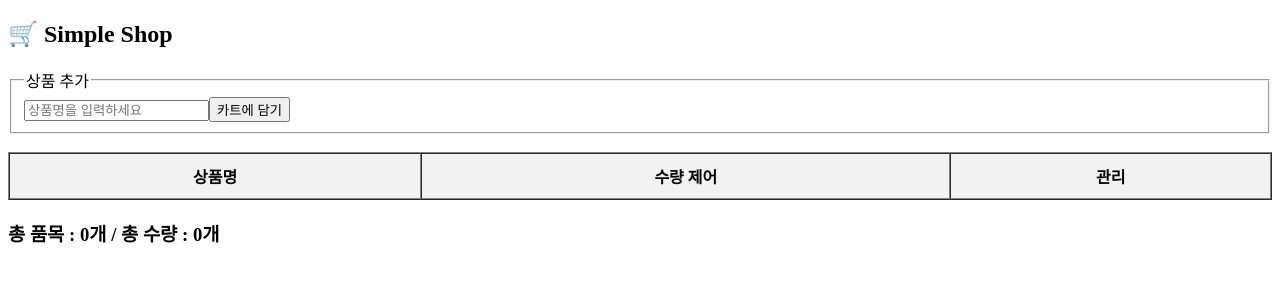
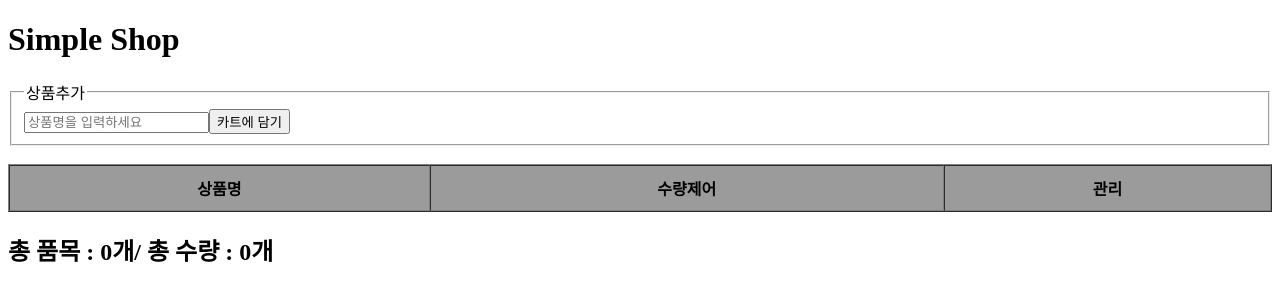
Before and after one commit to haneulgim95-hub/lecture-02-cart, a React (Vite) app: page / in a window 1280 px wide. Shown: the top 300 px of the page. Built offline with nearby package versions, Linux system fonts and the light colour scheme.

Commit message:
핸들러(onAdd, onChange, onUpdateCounter) practice

```diff
--- a/src/App.jsx
+++ b/src/App.jsx
@@ -1,32 +1,26 @@
 import { useState } from "react";
 
 function App() {
-    const [name, setName] = useState(""); // input 관리용 state
+    const [text, setText] = useState("");
     const [cart, setCart] = useState([]);
 
     const onAdd = e => {
         e.preventDefault();
 
-        if (name === "") return;
+        if (text === "") return;
 
-        setCart([...cart, { name: name, quantity: 1 }]);
-        setName("");
-    }
+        setCart([...cart, { name: text, quantity: 1 }]);
+        setText("");
+    };
 
     const onChange = e => {
-        setName(e.target.value);
-    }
+        setText(e.target.value);
+    };
 
     const onUpdateCount = (index, number) => {
-        // 1가지 기능을 하는 함수를 만드는건데,
-        // '1을 더하는' 함수가 아니라, '수량을 변경하는' 함수를 만든 것
-        // 얼마를 바꿀 것인가는 함수를 실행할 때 매개변수를 통해 제어함
-
-        // 계산은 위에서
         const newCart = [...cart];
         const nextCount = newCart[index].quantity + number;
         if (nextCount > 0) {
-            // 저장은 if문 안에서
             newCart[index].quantity = nextCount;
             setCart(newCart);
         }
@@ -34,59 +28,44 @@ function App() {
 
     return (
         <div>
-            <h2>🛒 Simple Shop</h2>
+            <h1>Simple Shop</h1>
             <fieldset>
-                <legend>상품 추가</legend>
+                <legend>상품추가</legend>
                 <form
                     onSubmit={onAdd}>
                     <input
                         placeholder={"상품명을 입력하세요"}
                         onChange={onChange}
-                        value={name}
+                        value={text}
                     />
-                    <button type={"submit"}>카트에 담기</button>
+                    <button>카트에 담기</button>
                 </form>
             </fieldset>
+
             <br />
-            {/*
-                react에서 inline 형식으로 스타일을 적용하는 방법은
-                style={} 속성을 동일하게 이용함.
-                단! 이 안에 들어가는 값은 "객체"로 작성함
-                css : background-color => backgroundColor (객체안에서 키값은 띄어쓰기도 안되고 -도 쓸수 없기 때문에..)
-            */}
+
             <table border={1} cellPadding={10} cellSpacing={0} style={{ width: "100%" }}>
                 <thead>
-                    <tr style={{ backgroundColor: "#f2f2f2" }}>
+                    <tr style={{ backgroundColor: "#9b9b9b" }}>
                         <th>상품명</th>
-                        <th>수량 제어</th>
+                        <th>수량제어</th>
                         <th>관리</th>
                     </tr>
                 </thead>
                 <tbody>
                     {cart.map((value, index) => {
                         return (
-                            <tr key={index}>
-                                <td>{value.name}</td>
-                                <td>
+                            <tr>
+                                <td key={index}>{value.name}</td>
+                                <td key={index}>
+                                    <button onClick={() => onUpdateCount(index, -1)}>-</button>
+                                    {value.quantity}
+                                    <button onClick={() => onUpdateCount(index, +1)}>+</button>
+                                </td>
+                                <td key={index}>
                                     <button
-                                        onClick={() => onUpdateCount(index, -1)}>
-                                        -
-                                    </button>
-                                    {value.quantity}
-                                    <button
-                                        onClick={() => onUpdateCount(index, +1)}>
-                                        +
-                                    </button>
-                                </td>
-                                <td>
-                                    <button
-                                        style={{ cursor: "pointer" }}
                                         onClick={() => {
-                                            setCart(
-                                                cart.filter((v, i) => {
-                                                    return i !== index;
-                                                }),
-                                            );
+                                            setCart(cart.filter((v, i) => index !== i));
                                         }}>
                                         삭제
                                     </button>
@@ -96,13 +75,10 @@ function App() {
                     })}
                 </tbody>
             </table>
-            <h3>
-                총 품목 : {cart.length}개 / 총 수량 :{" "}
-                {cart.reduce((acc, item) => {
-                    return acc + item.quantity;
-                }, 0)}
-                개
-            </h3>
+
+            <h2>총 품목 : {cart.length}개/ 총 수량 : {cart.reduce((acc, item)=>{
+                return acc + item.quantity;
+            }, 0)}개</h2>
         </div>
     );
 }
```
